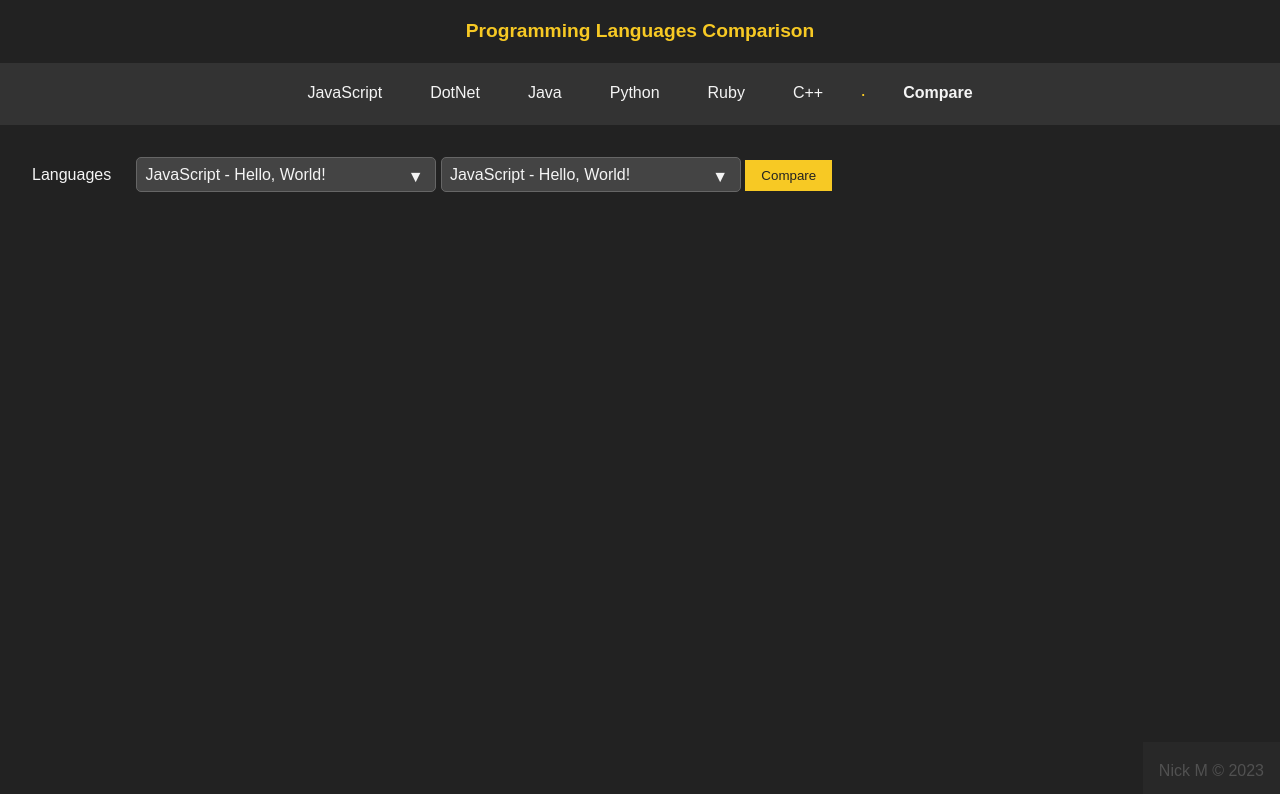
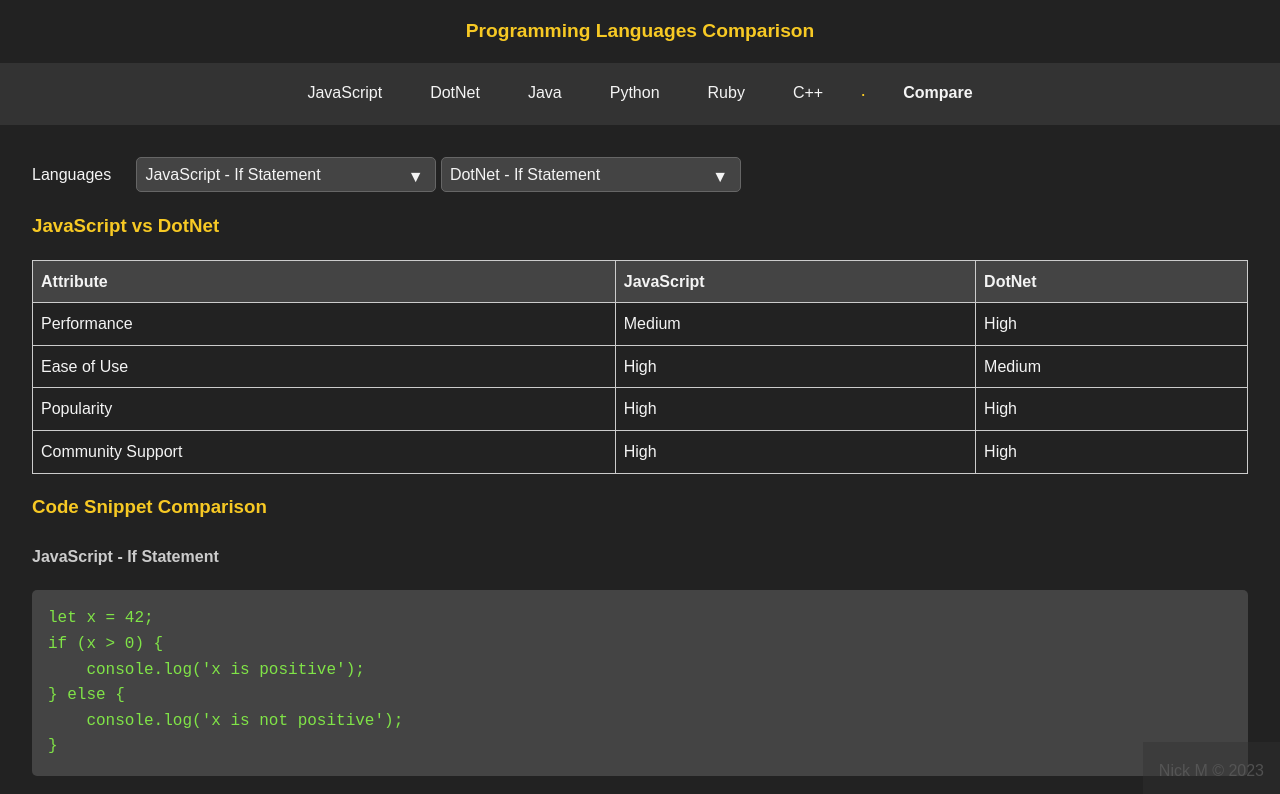
Before and after one commit to nickmincu/code-clash, a website with bundled scripts: page index.html in a window 1280 px wide. Both pictures are taken after a click on the link "Compare". Shown: the top 794 px of the page. Built offline with nearby package versions, Linux system fonts and the light colour scheme.

Commit message:
2 files modified

```diff
--- a/index.js
+++ b/index.js
@@ -83,7 +83,7 @@ function showComparison() {
                   .join('')}
             </select>
           </div>
-          <!-- <label for="snippet2">Snippet 2:</label> -->
+          <!-- <label for="snippet2"> vs</label> -->
           <div class="select-wrapper">
             <select id="snippet2">
                 ${Object.keys(data)
@@ -101,13 +101,11 @@ function showComparison() {
                   .join('')}
             </select>
           </div>
-          <button id="compareBtn">Compare</button>
+        <!--  <button id="compareBtn">Compare</button> -->
           <div id="comparisonResult"></div>
       `;
 
-    document
-      .getElementById('compareBtn')
-      .addEventListener('click', function () {
+      function compare() {
         const [lang1, snippetIndex1] = document
           .getElementById('snippet1')
           .value.split('-');
@@ -156,7 +154,27 @@ function showComparison() {
                   <pre>${data[lang2].snippets[snippetIndex2].code}</pre>
               `;
         }
-      });
+      }
+
+    // document
+    //   .getElementById('compareBtn')
+    //   .addEventListener('click', () => compare());
+
+      const secondLanguageKey = Object.keys(data)[1];
+      const secondLanguageFirstChoiceIndex = data[secondLanguageKey].snippets.length
+
+      const comboBox1 = document.getElementById("snippet1");
+      comboBox1.selectedIndex = 2;
+      const comboBox2 = document.getElementById("snippet2");
+      comboBox2.selectedIndex = secondLanguageFirstChoiceIndex + comboBox1.selectedIndex;
+
+      comboBox1.addEventListener("change", () =>  compare())
+      comboBox2.addEventListener("change", () =>  compare())
+
+      compare();
+
+      //document.getElementById('compareBtn').click();
+
   });
 }
 
--- a/style.css
+++ b/style.css
@@ -62,8 +62,9 @@ pre {
   padding: 1rem;
   white-space: pre-wrap;
   border-radius: 5px;
-  font-weight: 800;
-  font-size: small;
+  font-weight: 400;
+  font-size: large;
+  color: rgb(128, 228, 71);
 }
 
 table {
@@ -203,6 +204,10 @@ footer p {
     display: block;
   }
 
+  pre{
+    font-size: xx-small;
+  }
+
   nav a {
     display: block;
     margin: 0.5rem 0;
```
